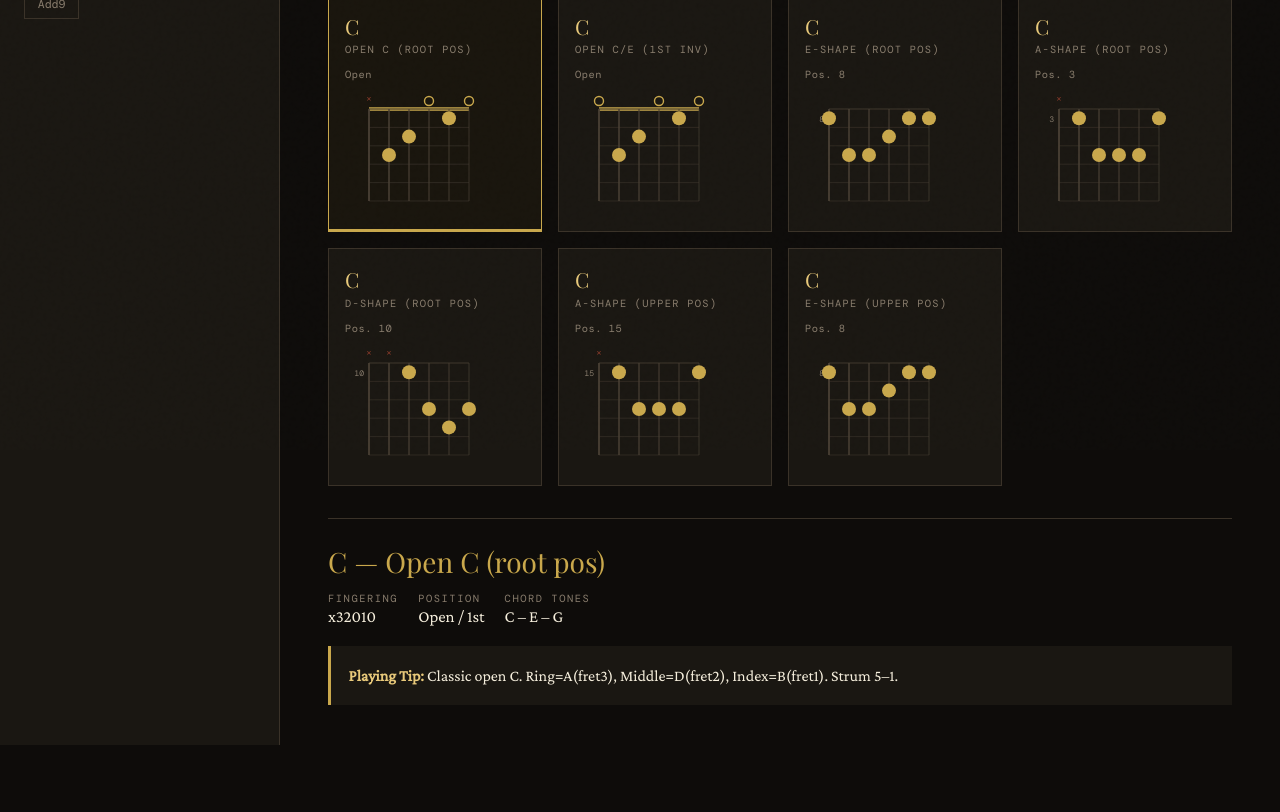
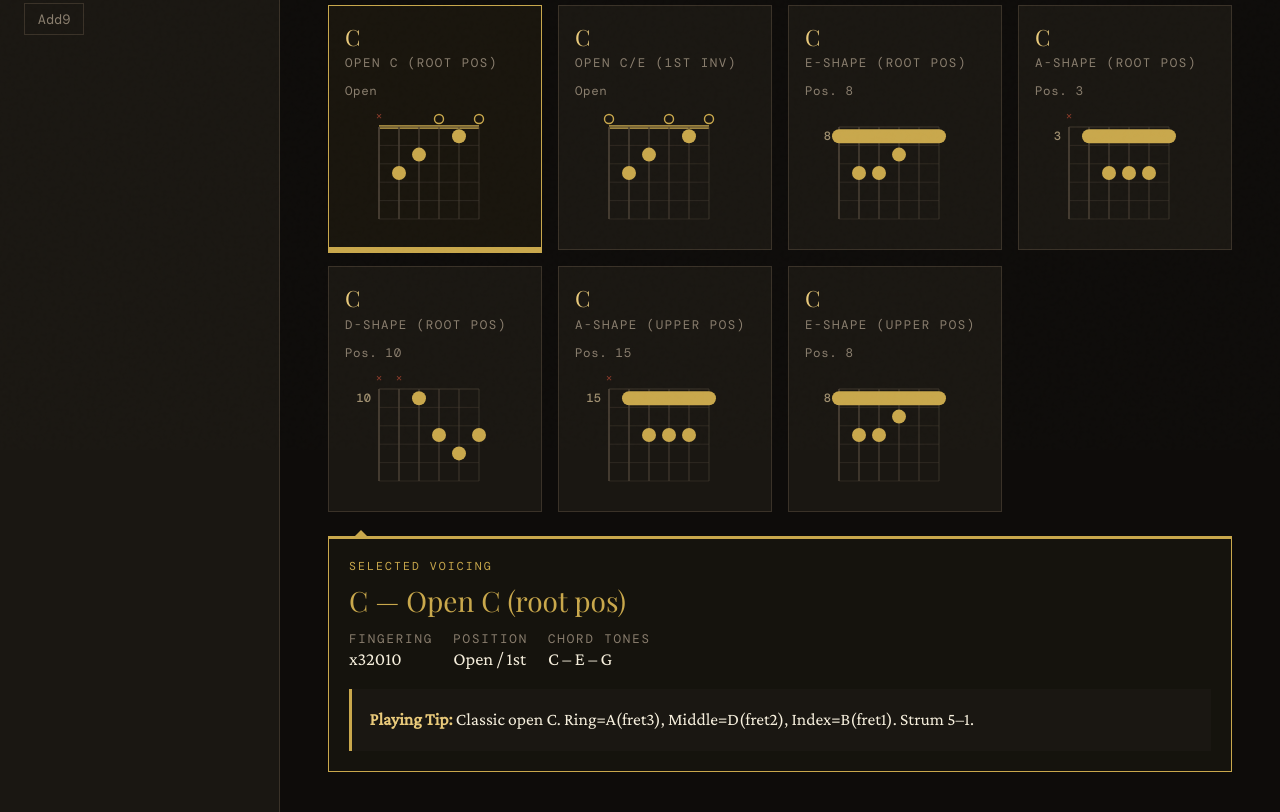
Before and after one commit to lancebaker/chords, a plain HTML site: page index.html in a window 1280 px wide. Shown: the part 350-1162 px from the top of the page. Before the commit the page ends 1095 px from the top, so only its background shows below. Drawn offline with nearby package versions, Linux system fonts and the light colour scheme; a web font is replaced by a local one.

Commit message:
Add files via upload

```diff
--- a/index.html
+++ b/index.html
@@ -81,7 +81,7 @@
     border: none;
     color: var(--muted);
     font-family: 'DM Mono', monospace;
-    font-size: 0.75rem;
+    font-size: 0.85rem;
     letter-spacing: 0.1em;
     text-transform: uppercase;
     cursor: pointer;
@@ -127,7 +127,7 @@
   }
 
   .control-label {
-    font-size: 0.7rem;
+    font-size: 0.8rem;
     letter-spacing: 0.15em;
     text-transform: uppercase;
     color: var(--gold);
@@ -139,7 +139,7 @@
     border: 1px solid var(--border);
     color: var(--cream);
     font-family: 'DM Mono', monospace;
-    font-size: 0.9rem;
+    font-size: 1rem;
     padding: 0.55rem 0.75rem;
     cursor: pointer;
     appearance: none;
@@ -158,7 +158,7 @@
     border: 1px solid var(--border);
     color: var(--muted);
     font-family: 'DM Mono', monospace;
-    font-size: 0.72rem;
+    font-size: 0.85rem;
     cursor: pointer;
     transition: all 0.15s;
     background: transparent;
@@ -178,7 +178,7 @@
   .chord-subtitle {
     font-family: 'Crimson Pro', serif;
     font-style: italic;
-    font-size: 1rem;
+    font-size: 1.1rem;
     color: var(--muted);
     margin-bottom: 1.25rem;
   }
@@ -208,17 +208,21 @@
     transition: transform 0.25s;
   }
   .chord-card:active { border-color: var(--gold); }
-  .chord-card.selected { border-color: var(--gold); background: rgba(201,168,76,0.06); }
+  .chord-card.selected {
+    border-color: var(--gold);
+    background: rgba(201,168,76,0.06);
+    box-shadow: 0 3px 0 0 var(--gold);
+  }
   .chord-card.selected::before { transform: scaleX(1); }
 
   .card-label {
     font-family: 'Playfair Display', serif;
-    font-size: 1.3rem;
+    font-size: 1.4rem;
     color: var(--gold-light);
     margin-bottom: 0.2rem;
   }
   .card-type {
-    font-size: 0.65rem;
+    font-size: 0.78rem;
     letter-spacing: 0.12em;
     text-transform: uppercase;
     color: var(--muted);
@@ -226,7 +230,7 @@
   }
   .fretboard-wrap { margin-top: 0.4rem; }
   .fret-position {
-    font-size: 0.65rem;
+    font-size: 0.78rem;
     color: var(--muted);
     margin-bottom: 0.25rem;
     letter-spacing: 0.05em;
@@ -235,10 +239,31 @@
 
   /* Detail panel */
   .detail-panel {
-    margin-top: 2rem;
-    border-top: 1px solid var(--border);
-    padding-top: 1.5rem;
+    margin-top: 1.5rem;
+    border: 1px solid var(--gold);
+    border-top: 3px solid var(--gold);
+    padding: 1.25rem 1.25rem 1.25rem;
+    background: rgba(201,168,76,0.04);
     animation: fadeIn 0.3s ease;
+    position: relative;
+  }
+  /* Arrow pointing up toward the selected card */
+  .detail-panel::before {
+    content: '';
+    position: absolute;
+    top: -9px;
+    left: 1.5rem;
+    width: 0; height: 0;
+    border-left: 8px solid transparent;
+    border-right: 8px solid transparent;
+    border-bottom: 8px solid var(--gold);
+  }
+  .detail-panel-eyebrow {
+    font-size: 0.72rem;
+    letter-spacing: 0.18em;
+    text-transform: uppercase;
+    color: var(--gold);
+    margin-bottom: 0.5rem;
   }
   @keyframes fadeIn {
     from { opacity: 0; transform: translateY(8px); }
@@ -258,14 +283,14 @@
   }
   .meta-item { display: flex; flex-direction: column; gap: 0.15rem; }
   .meta-label {
-    font-size: 0.65rem;
+    font-size: 0.78rem;
     letter-spacing: 0.15em;
     text-transform: uppercase;
     color: var(--muted);
   }
   .meta-value {
     font-family: 'Crimson Pro', serif;
-    font-size: 1.05rem;
+    font-size: 1.15rem;
     color: var(--cream);
   }
   .tips-box {
@@ -273,7 +298,7 @@
     border-left: 3px solid var(--gold);
     padding: 1rem 1.1rem;
     font-family: 'Crimson Pro', serif;
-    font-size: 1rem;
+    font-size: 1.1rem;
     color: var(--cream);
     line-height: 1.7;
   }
@@ -296,7 +321,7 @@
   .prog-desc {
     font-family: 'Crimson Pro', serif;
     font-style: italic;
-    font-size: 1rem;
+    font-size: 1.1rem;
     color: var(--muted);
     margin-bottom: 1.25rem;
   }
@@ -317,11 +342,11 @@
   }
   .prog-chord-name {
     font-family: 'Playfair Display', serif;
-    font-size: 1.3rem;
+    font-size: 1.4rem;
     color: var(--gold-light);
   }
   .prog-degree {
-    font-size: 0.62rem;
+    font-size: 0.78rem;
     color: var(--muted);
     letter-spacing: 0.08em;
     text-transform: uppercase;
@@ -329,7 +354,7 @@
   }
   .prog-arrow { color: var(--muted); font-size: 1.1rem; }
 
-  .tips-box.prog-tip { max-width: 100%; margin-bottom: 1.25rem; font-size: 0.95rem; }
+  .tips-box.prog-tip { max-width: 100%; margin-bottom: 1.25rem; font-size: 1.05rem; }
 
   /* Position toggle */
   .pos-toggle-row {
@@ -340,7 +365,7 @@
     flex-wrap: wrap;
   }
   .pos-toggle-label {
-    font-size: 0.7rem;
+    font-size: 0.8rem;
     letter-spacing: 0.15em;
     text-transform: uppercase;
     color: var(--muted);
@@ -352,7 +377,7 @@
     border: 1px solid var(--border);
     color: var(--muted);
     font-family: 'DM Mono', monospace;
-    font-size: 0.72rem;
+    font-size: 0.85rem;
     letter-spacing: 0.08em;
     text-transform: uppercase;
     cursor: pointer;
@@ -361,7 +386,7 @@
   .pos-btn.active { background: var(--gold); border-color: var(--gold); color: var(--bg); }
 
   .prog-diag-section-label {
-    font-size: 0.7rem;
+    font-size: 0.8rem;
     letter-spacing: 0.15em;
     text-transform: uppercase;
     color: var(--gold);
@@ -375,7 +400,7 @@
 
   /* Category tags */
   .prog-item .prog-tag {
-    font-size: 0.62rem;
+    font-size: 0.75rem;
     letter-spacing: 0.08em;
     text-transform: uppercase;
     padding: 0.15rem 0.4rem;
@@ -452,7 +477,7 @@
     overflow: hidden;
   }
   .drawer-current-prog {
-    font-size: 0.78rem;
+    font-size: 0.88rem;
     color: var(--gold-light);
     white-space: nowrap;
     overflow: hidden;
@@ -460,7 +485,7 @@
     max-width: 220px;
   }
   .drawer-hint {
-    font-size: 0.62rem;
+    font-size: 0.75rem;
     letter-spacing: 0.1em;
     text-transform: uppercase;
     color: var(--muted);
@@ -491,7 +516,7 @@
 
   /* Key selector inside drawer */
   .drawer-section-label {
-    font-size: 0.7rem;
+    font-size: 0.8rem;
     letter-spacing: 0.18em;
     text-transform: uppercase;
     color: var(--gold);
@@ -511,7 +536,7 @@
     border: 1px solid var(--border);
     color: var(--muted);
     font-family: 'DM Mono', monospace;
-    font-size: 0.78rem;
+    font-size: 0.9rem;
     cursor: pointer;
     transition: all 0.15s;
   }
@@ -529,7 +554,7 @@
     border: 1px solid var(--border);
     color: var(--muted);
     font-family: 'DM Mono', monospace;
-    font-size: 0.7rem;
+    font-size: 0.82rem;
     letter-spacing: 0.08em;
     text-transform: uppercase;
     cursor: pointer;
@@ -556,12 +581,12 @@
   .prog-item:active { border-color: var(--gold); }
   .prog-item.active { border-color: var(--gold); background: rgba(201,168,76,0.08); }
   .prog-name {
-    font-size: 0.85rem;
+    font-size: 0.95rem;
     color: var(--gold-light);
     margin-bottom: 0.2rem;
   }
   .prog-chords {
-    font-size: 0.75rem;
+    font-size: 0.85rem;
     color: var(--muted);
     font-style: italic;
     font-family: 'Crimson Pro', serif;
@@ -592,7 +617,7 @@
       position: relative;
     }
     .logo { font-size: 2rem; }
-    .mode-tab { font-size: 0.7rem; padding: 0.55rem 1.1rem; }
+    .mode-tab { font-size: 0.8rem; padding: 0.55rem 1.1rem; }
 
     #app-main {
       position: static;
@@ -1118,8 +1143,8 @@
   const FRETS_SHOWN = 5;
   // Real guitar proportions: string spacing ~14mm, fret spacing ~18mm
   // Make diagram wider and shorter: W > H so frets are taller than string gaps are wide
-  const W = 140, H = 130;
-  const left = 24, top = 24, right = W - 16, bottom = H - 14;
+  const W = 148, H = 130;
+  const left = 34, top = 24, right = W - 14, bottom = H - 14;
   const strW = (right - left) / (STRINGS_COUNT - 1);   // ~20px between strings
   const fretH = (bottom - top) / FRETS_SHOWN;           // ~18px between frets
 
@@ -1129,7 +1154,8 @@
   if (baseFret === 1) {
     svg += `<line x1="${left}" y1="${top}" x2="${right}" y2="${top}" stroke="#c9a84c" stroke-width="3.5"/>`;
   } else {
-    svg += `<text x="${left - 5}" y="${top + fretH * 0.5 + 4}" fill="#8a7e6e" font-size="8" font-family="DM Mono, monospace" text-anchor="end">${baseFret}</text>`;
+    // Position number: right-aligned, comfortably left of the first string with room to spare
+    svg += `<text x="${left - 8}" y="${top + fretH * 0.5 + 4}" fill="#a09070" font-size="12" font-weight="500" font-family="DM Mono, monospace" text-anchor="end">${baseFret}</text>`;
     svg += `<line x1="${left}" y1="${top}" x2="${right}" y2="${top}" stroke="#3a3228" stroke-width="1"/>`;
   }
 
@@ -1146,17 +1172,42 @@
     svg += `<line x1="${x}" y1="${top}" x2="${x}" y2="${bottom}" stroke="#4a4035" stroke-width="${stringWeights[s]}"/>`;
   }
 
-  // Dots & mutes
-  const dotR = Math.min(strW * 0.38, fretH * 0.38); // dot fits inside the cell
+  // Barre detection — a barre exists when the minimum fret spans 3+ strings
+  // anchored on string 0 or 1, OR spans 4+ strings regardless, OR 4+ strings share it.
+  // This correctly handles E-shape (strings 0-5) and A-shape (strings 1-5) barres
+  // even when middle strings have additional fingers at higher frets.
+  const frettedPairs = voicing.map((v, i) => ({ v, i })).filter(o => o.v !== null && o.v > 0);
+  let barreFromStr = -1, barreToStr = -1, barreFret = -1;
+
+  if (frettedPairs.length >= 2) {
+    const minFret = Math.min(...frettedPairs.map(o => o.v));
+    const atMin = frettedPairs.filter(o => o.v === minFret);
+    if (atMin.length >= 1) {
+      const loStr = Math.min(...atMin.map(o => o.i));
+      const hiStr = Math.max(...atMin.map(o => o.i));
+      const span  = hiStr - loStr;
+      const lowAnchored = loStr <= 1; // index on low E or A string
+      if (atMin.length >= 4 || span >= 4 || (span >= 3 && lowAnchored)) {
+        barreFromStr = loStr;
+        barreToStr   = hiStr;
+        barreFret    = minFret;
+      }
+    }
+  }
+
+  // Dots & mutes — skip individual dots on strings covered by the barre
+  const dotR = Math.min(strW * 0.38, fretH * 0.38);
   for (let s = 0; s < STRINGS_COUNT; s++) {
-    const x = left + s * strW;
+    const x    = left + s * strW;
     const fret = voicing[s];
+    const onBarre = barreFret > 0 && fret === barreFret && s >= barreFromStr && s <= barreToStr;
 
     if (fret === null) {
-      svg += `<text x="${x}" y="${top - 7}" fill="#8a3a2a" font-size="9" text-anchor="middle" font-family="DM Mono">×</text>`;
+      svg += `<text x="${x}" y="${top - 7}" fill="#8a3a2a" font-size="11" text-anchor="middle" font-family="DM Mono">×</text>`;
     } else if (fret === 0) {
       svg += `<circle cx="${x}" cy="${top - 8}" r="4.5" fill="none" stroke="#c9a84c" stroke-width="1.4"/>`;
-    } else {
+    } else if (!onBarre) {
+      // Only draw individual dot if this string is NOT part of the barre
       const relFret = fret - baseFret + 1;
       if (relFret >= 1 && relFret <= FRETS_SHOWN) {
         const cy = top + (relFret - 0.5) * fretH;
@@ -1165,17 +1216,14 @@
     }
   }
 
-  // Barre detection
-  const frettedNotes = voicing.filter(v => v !== null && v !== 0);
-  if (frettedNotes.length >= 4) {
-    const minFret = Math.min(...frettedNotes);
-    const barreStrings = voicing.map((v, i) => ({ v, i })).filter(o => o.v === minFret);
-    if (barreStrings.length >= 4) {
-      const relFret = minFret - baseFret + 1;
+  // Draw barre bar (fully opaque, drawn after dots so it's clearly on top)
+  if (barreFret > 0) {
+    const relFret = barreFret - baseFret + 1;
+    if (relFret >= 1 && relFret <= FRETS_SHOWN) {
       const cy = top + (relFret - 0.5) * fretH;
-      const x1 = left + barreStrings[0].i * strW;
-      const x2 = left + barreStrings[barreStrings.length - 1].i * strW;
-      svg += `<rect x="${x1 - dotR}" y="${cy - dotR}" width="${x2 - x1 + dotR*2}" height="${dotR*2}" rx="${dotR}" fill="#c9a84c" opacity="0.85"/>`;
+      const x1 = left + barreFromStr * strW;
+      const x2 = left + barreToStr   * strW;
+      svg += `<rect x="${x1 - dotR}" y="${cy - dotR}" width="${x2 - x1 + dotR*2}" height="${dotR*2}" rx="${dotR}" fill="#c9a84c"/>`;
     }
   }
 
@@ -1238,6 +1286,7 @@
   const panel = document.getElementById('detailPanel');
   panel.innerHTML = `
     <div class="detail-panel">
+      <div class="detail-panel-eyebrow">Selected voicing</div>
       <div class="detail-title">${root}${q.sym} — ${v.label}</div>
       <div class="detail-meta">
         <div class="meta-item">
@@ -1353,7 +1402,7 @@
     chords.map((c, i) => {
       let abBadge = '';
       if (c.abLabel && c.abLabel !== prevAB) {
-        abBadge = `<div style="font-size:0.6rem;letter-spacing:0.15em;color:var(--amber);margin-bottom:0.3rem">SECTION ${c.abLabel}</div>`;
+        abBadge = `<div style="font-size:0.75rem;letter-spacing:0.15em;color:var(--amber);margin-bottom:0.3rem">SECTION ${c.abLabel}</div>`;
         prevAB = c.abLabel;
       }
       return `<div class="prog-chord-card">
```
